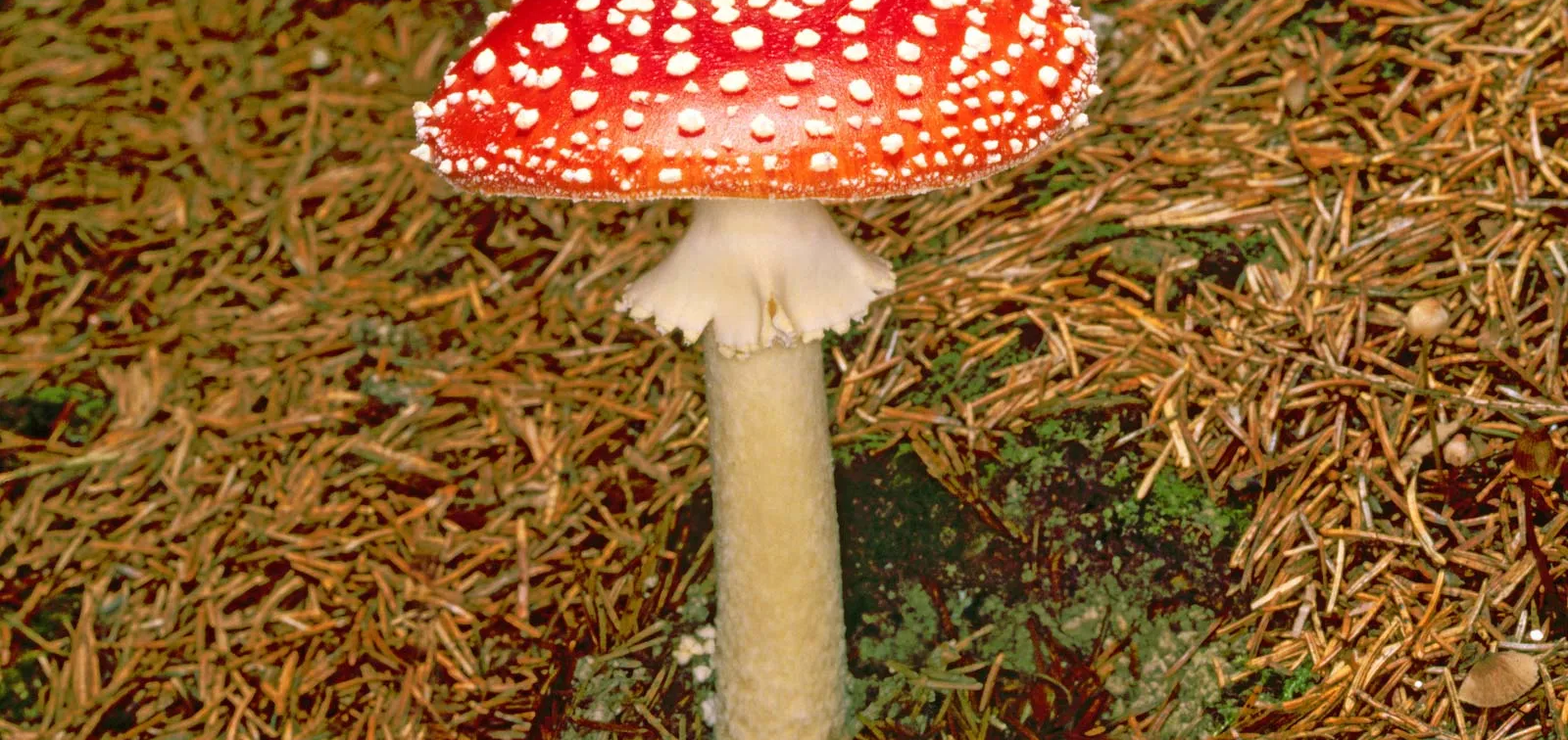
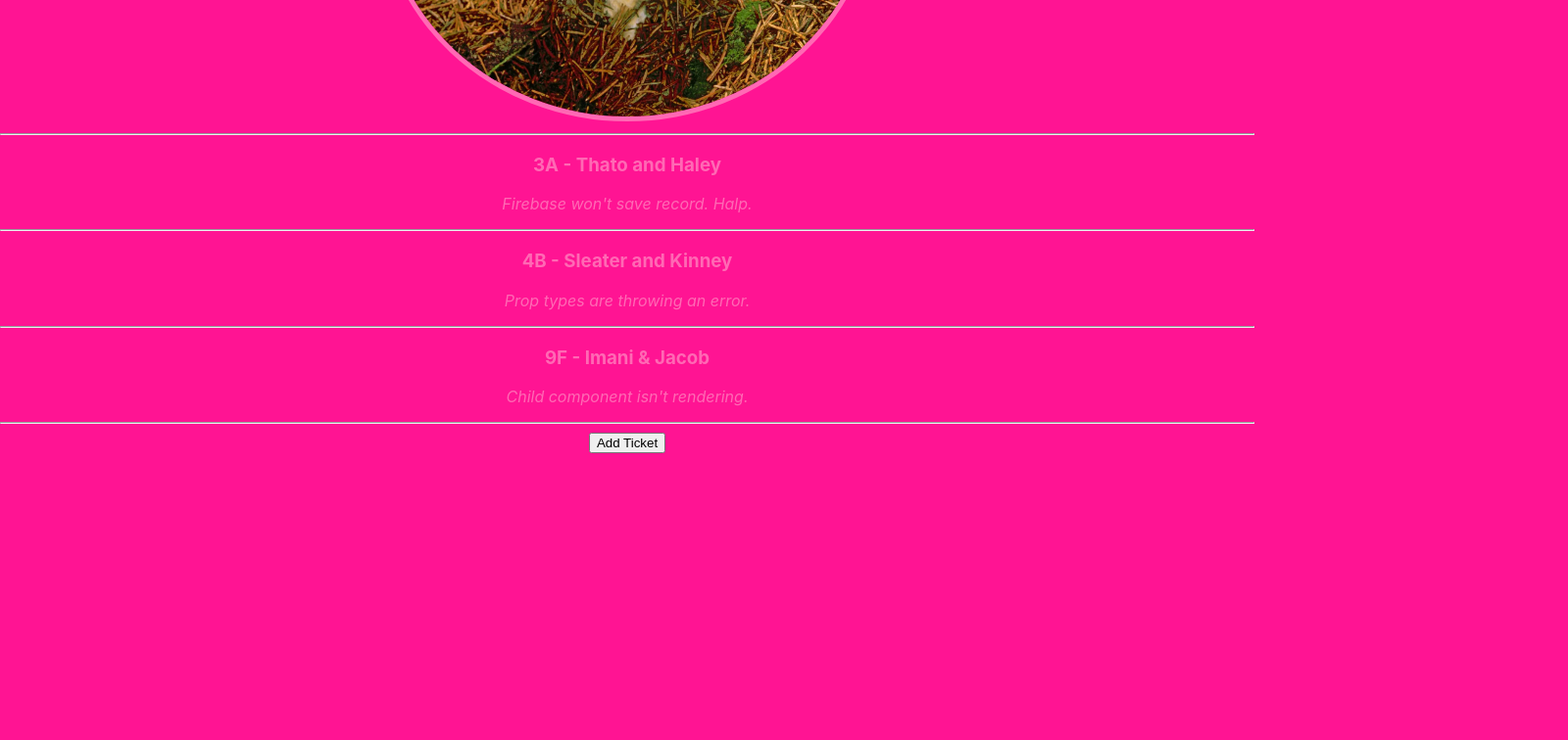
Before and after one commit to asparageist/help-queue, a React (Create React App) app: page / in a window 1280 px wide. Shown: the part 480-1236 px from the top of the page at 98% size, 1600 px wide, since content can reach past the window. After the commit the page ends 943 px from the top, so only its background shows below. Built offline with nearby package versions, Linux system fonts and the light colour scheme.

Commit message:
lesson commit Binding Functions in React before we intentionally break it

```diff
--- a/src/components/Header.js
+++ b/src/components/Header.js
@@ -6,7 +6,7 @@
     <React.Fragment>
     <h1>Help Queue</h1>
     <h3>get ye some help</h3>
-    <img src={mushImage} alt="An image of fly amanita" />
+    <img src={mushImage} alt="An image of fly amanita" class = "medium"/>
 
     </React.Fragment>
   );
--- a/src/components/NewTicketForm.js
+++ b/src/components/NewTicketForm.js
@@ -3,7 +3,7 @@
 function NewTicketForm(props){
   return (
     <React.Fragment>
-      <h3>This is a form.</h3>
+      <h3>This is a ticket form.</h3>
     </React.Fragment>
   );
 }
--- a/src/components/TicketControl.js
+++ b/src/components/TicketControl.js
@@ -6,16 +6,34 @@
 
   constructor(props) {
     super(props);
-    this.state = {};
+    this.state = {
+      formVisibleOnPage: false
+    };
+  }
+
+  handleClick = () => {
+    this.setState(prevState => ({
+      formVisibleOnPage: !prevState.formVisibleOnPage
+    }));
   }
 
   render(){
-    return (
+      let currentlyVisibleState = null;
+      let buttonText = null;
+      if (this.state.formVisibleOnPage) {
+        currentlyVisibleState = <NewTicketForm />
+        buttonText= "Return to Ticket List";
+      } else {
+        currentlyVisibleState = <TicketList />
+        buttonText="Add Ticket";
+      }
+      return (
       <React.Fragment>
-      </React.Fragment>
+        {currentlyVisibleState}
+        <button onClick={this.handleClick}>{buttonText}</button>
+        </React.Fragment>
     );
   }
-
 }
 
 export default TicketControl;
--- a/src/index.css
+++ b/src/index.css
@@ -1,14 +1,26 @@
 body {
+  text-align: center;
+  color: hotpink;
 
-
-  background-color: black;
-  /* background-color: rgb(37, 37, 37); */
+  background-color: deeppink;
   margin: 0;
   font-family: -apple-system, BlinkMacSystemFont, 'Segoe UI', 'Roboto', 'Oxygen',
     'Ubuntu', 'Cantarell', 'Fira Sans', 'Droid Sans', 'Helvetica Neue',
     sans-serif;
   -webkit-font-smoothing: antialiased;
   -moz-osx-font-smoothing: grayscale;
+
+
+  .medium{
+    width: 500px;
+    height: auto;
+
+    border: solid 5px hotpink;
+
+    border-radius: 50% 0% 50% 50%;
+
+  }
+
 }
 
 code {
```
